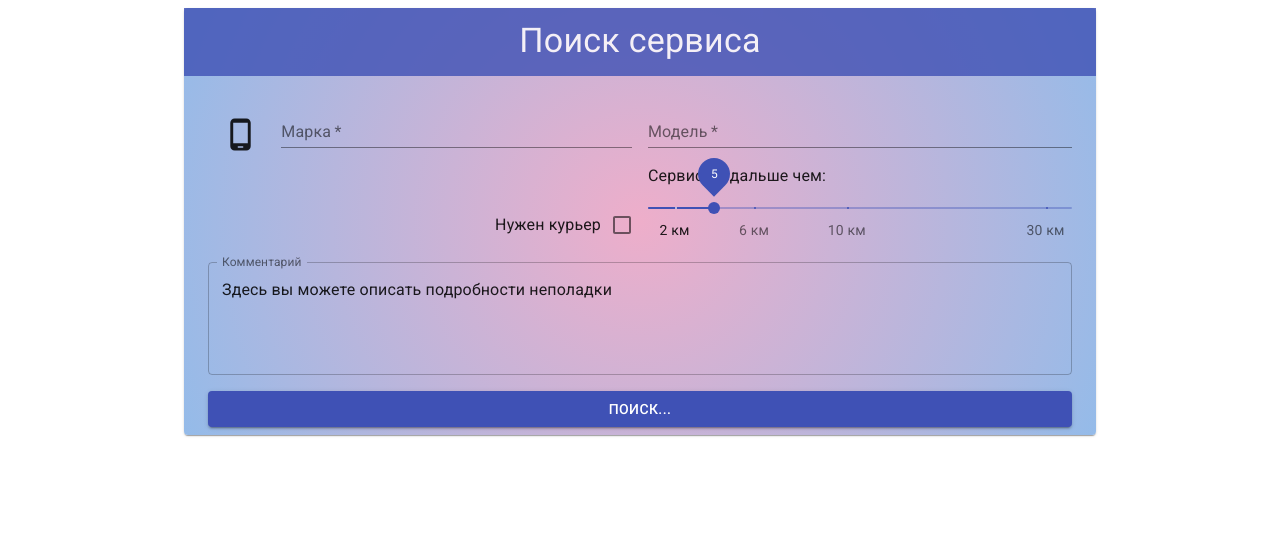
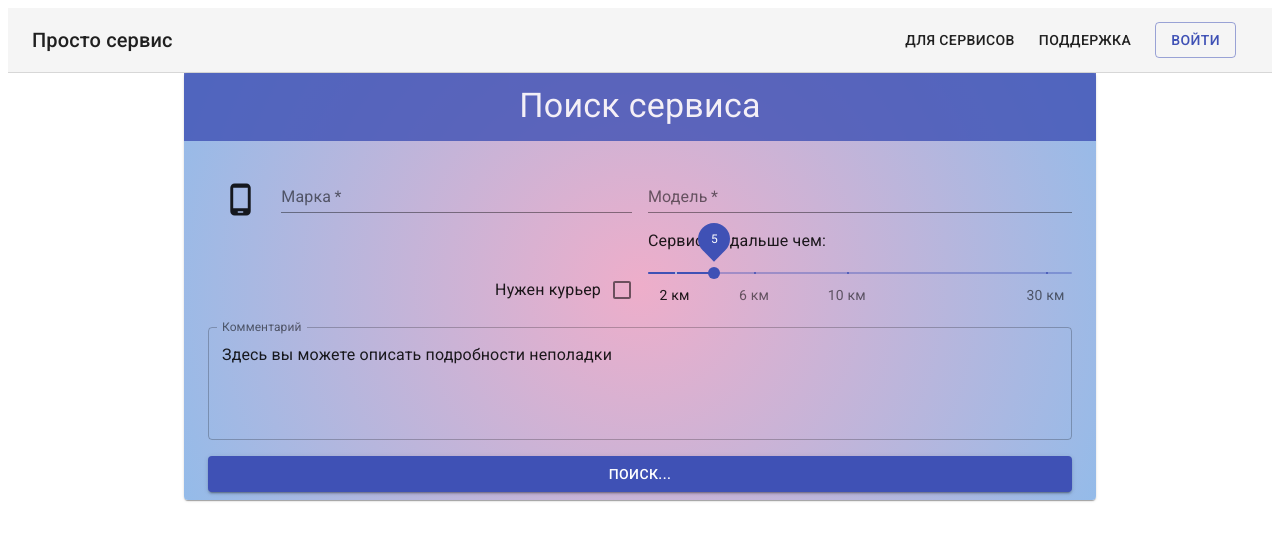
Before and after one commit to AlekseySknar/ServiceForm, a React (Create React App) app: page / in a window 1280 px wide. Shown: the top 540 px of the page. Built offline with nearby package versions, Linux system fonts and the light colour scheme.

Commit message:
App Bar added

```diff
--- /dev/null
+++ b/src/App.js
@@ -0,0 +1,15 @@
+import React from "react";
+import ReactDOM from "react-dom";
+import ServiceForm from "./ServiceForm";
+import AppHeader from "./Header";
+
+function App() {
+  return (
+    <div>
+      <AppHeader />
+      <ServiceForm />
+    </div>
+  );
+}
+
+export default App;
--- /dev/null
+++ b/src/Header.js
@@ -0,0 +1,100 @@
+import React from "react";
+import AppBar from "@material-ui/core/AppBar";
+import Button from "@material-ui/core/Button";
+import Toolbar from "@material-ui/core/Toolbar";
+import Typography from "@material-ui/core/Typography";
+import Link from "@material-ui/core/Link";
+import { makeStyles } from "@material-ui/core/styles";
+import Strings from "./Strings/main";
+
+const useStyles = makeStyles(theme => ({
+  appBar: {
+    borderBottom: `1px solid ${theme.palette.divider}`
+  },
+  toolbar: {
+    flexWrap: "wrap"
+  },
+  toolbarTitle: {
+    flexGrow: 1
+  },
+  link: {
+    margin: theme.spacing(1, 1.5)
+  },
+  heroContent: {
+    padding: theme.spacing(8, 0, 6)
+  },
+  cardHeader: {
+    backgroundColor:
+      theme.palette.type === "dark"
+        ? theme.palette.grey[700]
+        : theme.palette.grey[200]
+  },
+  cardPricing: {
+    display: "flex",
+    justifyContent: "center",
+    alignItems: "baseline",
+    marginBottom: theme.spacing(2)
+  },
+  footer: {
+    borderTop: `1px solid ${theme.palette.divider}`,
+    marginTop: theme.spacing(8),
+    paddingTop: theme.spacing(3),
+    paddingBottom: theme.spacing(3),
+    [theme.breakpoints.up("sm")]: {
+      paddingTop: theme.spacing(6),
+      paddingBottom: theme.spacing(6)
+    }
+  }
+}));
+
+function AppHeader() {
+  const classes = useStyles();
+
+  return (
+    <AppBar
+      position="static"
+      color="default"
+      elevation={0}
+      className={classes.appBar}
+    >
+      <Toolbar className={classes.toolbar}>
+        <Typography
+          variant="h6"
+          color="inherit"
+          noWrap
+          className={classes.toolbarTitle}
+        >
+          {Strings.appHeader.companyName}
+        </Typography>
+        <nav>
+          <Link
+            variant="button"
+            color="textPrimary"
+            href="#"
+            className={classes.link}
+          >
+            {Strings.appHeader.buttonForServices}
+          </Link>
+          <Link
+            variant="button"
+            color="textPrimary"
+            href="#"
+            className={classes.link}
+          >
+            {Strings.appHeader.buttonSupport}
+          </Link>
+        </nav>
+        <Button
+          href="#"
+          color="primary"
+          variant="outlined"
+          className={classes.link}
+        >
+          {Strings.appHeader.buttonLogin}
+        </Button>
+      </Toolbar>
+    </AppBar>
+  );
+}
+
+export default AppHeader;
--- a/src/Strings/main.js
+++ b/src/Strings/main.js
@@ -7,6 +7,12 @@ const strings = {
     distance: "Сервис не дальше чем:",
     commentText: "Здесь вы можете описать подробности неполадки",
     searchButton: "Поиск..."
+  },
+  appHeader: {
+    companyName: "Просто сервис",
+    buttonLogin: "Войти",
+    buttonSupport: "Поддержка",
+    buttonForServices: "Для сервисов"
   }
 };
 
--- a/src/index.js
+++ b/src/index.js
@@ -1,5 +1,5 @@
 import React from "react";
 import ReactDOM from "react-dom";
-import ServiceForm from "./ServiceForm";
+import App from "./App";
 
-ReactDOM.render(<ServiceForm />, document.getElementById("root"));
+ReactDOM.render(<App />, document.getElementById("root"));
```
